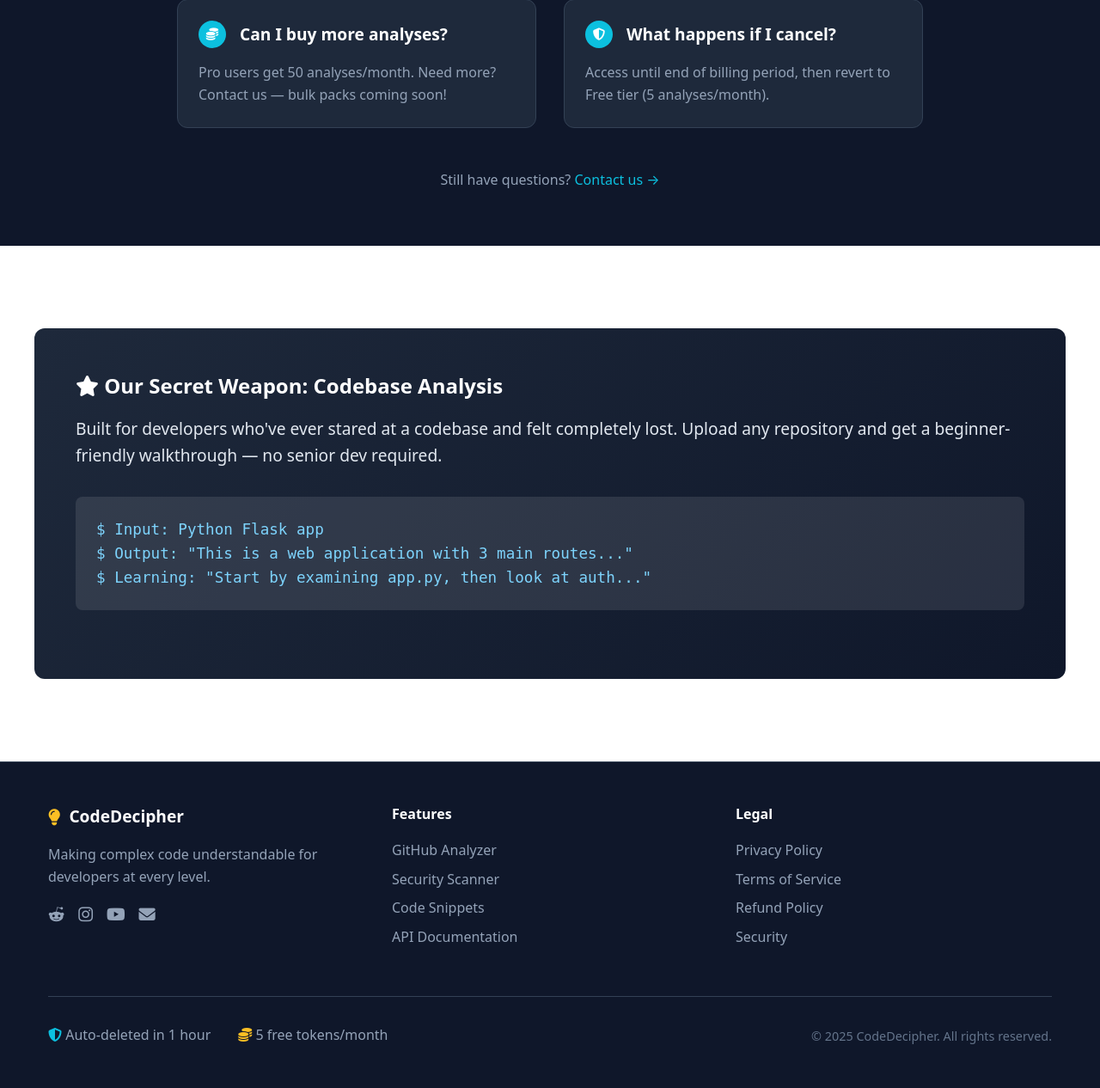
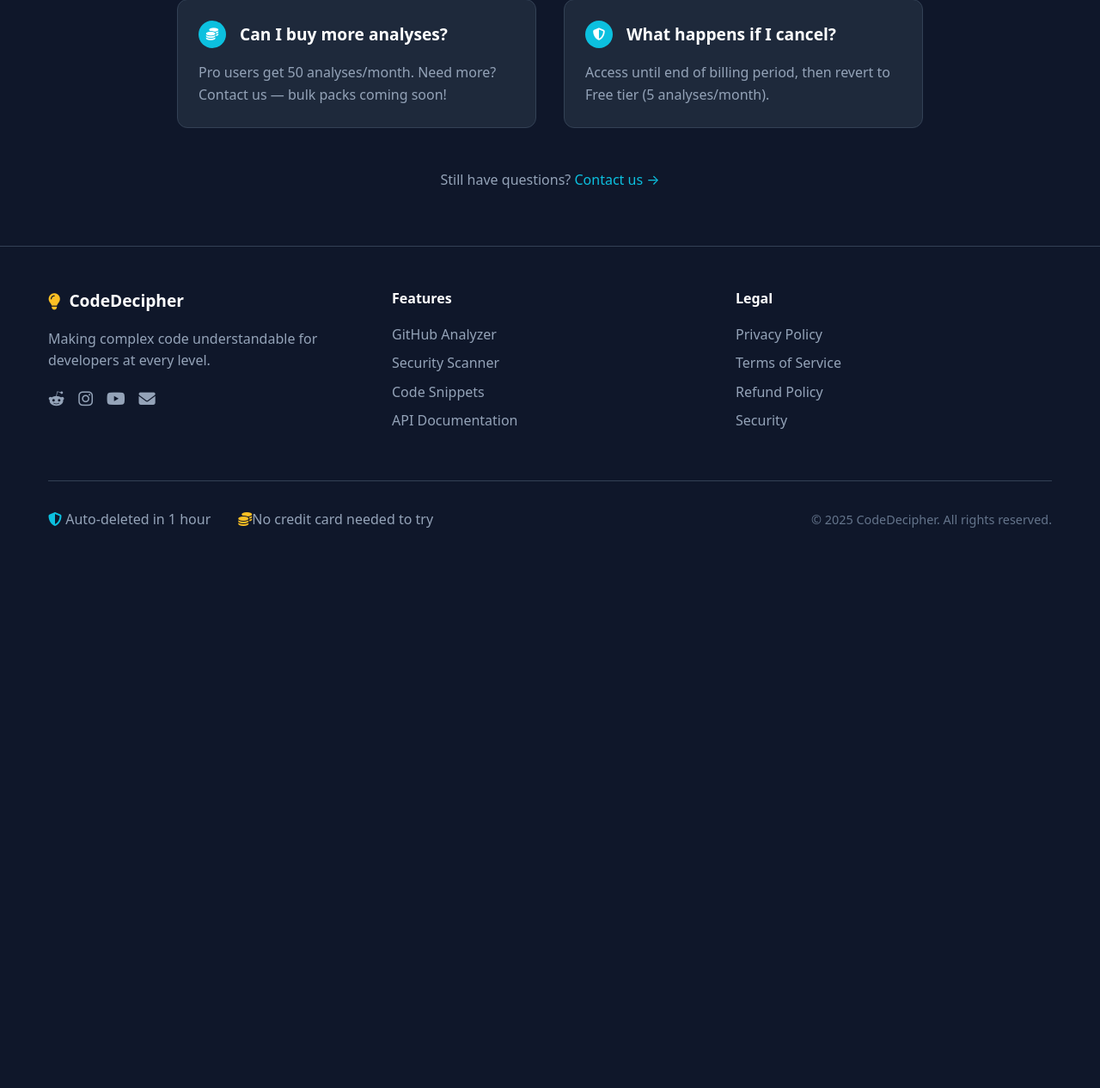
Before and after one commit to lucsetzer/codedecipher, a FastAPI app: page / in a window 1280 px wide. Shown: the part 3629-4895 px from the top of the page at 86% size. After the commit the page ends 4243 px from the top, so only its background shows below. Run offline with FastAPI, Linux system fonts and the light colour scheme; parts of the project's set-up code (start-up, migrations or seed data) failed here and were passed over.

Commit message:
Update frontpage.html

```diff
--- a/templates/frontpage.html
+++ b/templates/frontpage.html
@@ -832,27 +832,6 @@ document.getElementById('demo-form').addEventListener('submit', async (e) => {
     </div>
 </section>
 
-    <!-- CODE FEATURE -->
-    <section class="section section-light">
-        <div class="container">
-            <div class="code-feature">
-                <h2 style="color: white; margin-bottom: 1rem;">
-                    <i class="fas fa-star"></i> Our Secret Weapon: Codebase Analysis
-                </h2>
-                <p style="color: #e2e8f0; font-size: 1.2rem;">
-                    Built for developers who've ever stared at a codebase and felt completely lost. Upload any repository and get a beginner-friendly walkthrough — no senior dev required.
-                </p>
-                <div style="background: rgba(255,255,255,0.1); padding: 1.5rem; border-radius: 8px; margin: 2rem 0;">
-                    <code style="color: #7dd3fc; font-size: 1.1rem;">
-                        $ Input: Python Flask app<br>
-                        $ Output: "This is a web application with 3 main routes..."<br>
-                        $ Learning: "Start by examining app.py, then look at auth..."
-                    </code>
-                </div>
-            </div>
-        </div>
-    </section>
-
     <!-- FOOTER -->
     <footer class="section section-dark" style="background: #0f172a; border-top: 1px solid #334155; padding: 3rem 0;">
     <div class="container" style="max-width: 1200px; margin: 0 auto; padding: 0 1rem;">
@@ -905,7 +884,7 @@ document.getElementById('demo-form').addEventListener('submit', async (e) => {
             <div style="display: flex; justify-content: space-between; align-items: center; flex-wrap: wrap; gap: 1rem;">
                 <div style="display: flex; gap: 2rem; flex-wrap: wrap;">
                     <span style="color: #94a3b8;"><i class="fas fa-shield-alt" style="color: #0cc0df;"></i> Auto-deleted in 1 hour</span>
-                    <span style="color: #94a3b8;"><i class="fas fa-coins" style="color: #fbbf24;"></i> 5 free tokens/month</span>
+                    <span style="color: #94a3b8;"><i class="fas fa-coins" style="color: #fbbf24;"></i>No credit card needed to try</span>
                 </div>
                 <p style="color: #64748b; font-size: 0.9rem;">© 2025 CodeDecipher. All rights reserved.</p>
             </div>
```
